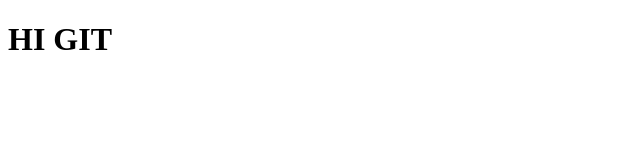
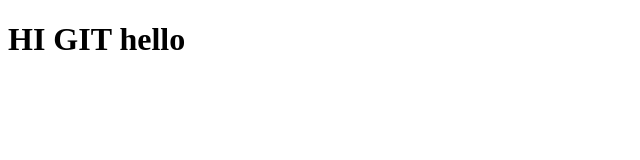
Before and after one commit to nirajcs/gitlearn, a plain HTML site: page index.html in a window 1280 px wide. Shown: the whole page, without its empty margins (0-640 px from the left). Drawn offline with Linux system fonts and the light colour scheme.

Commit message:
Second Commit

```diff
--- a/index.html
+++ b/index.html
@@ -6,6 +6,6 @@
     <title>TEST</title>
 </head>
 <body>
-    <h1>HI GIT</h1>
+    <h1>HI GIT hello</h1>
 </body>
 </html>
```
